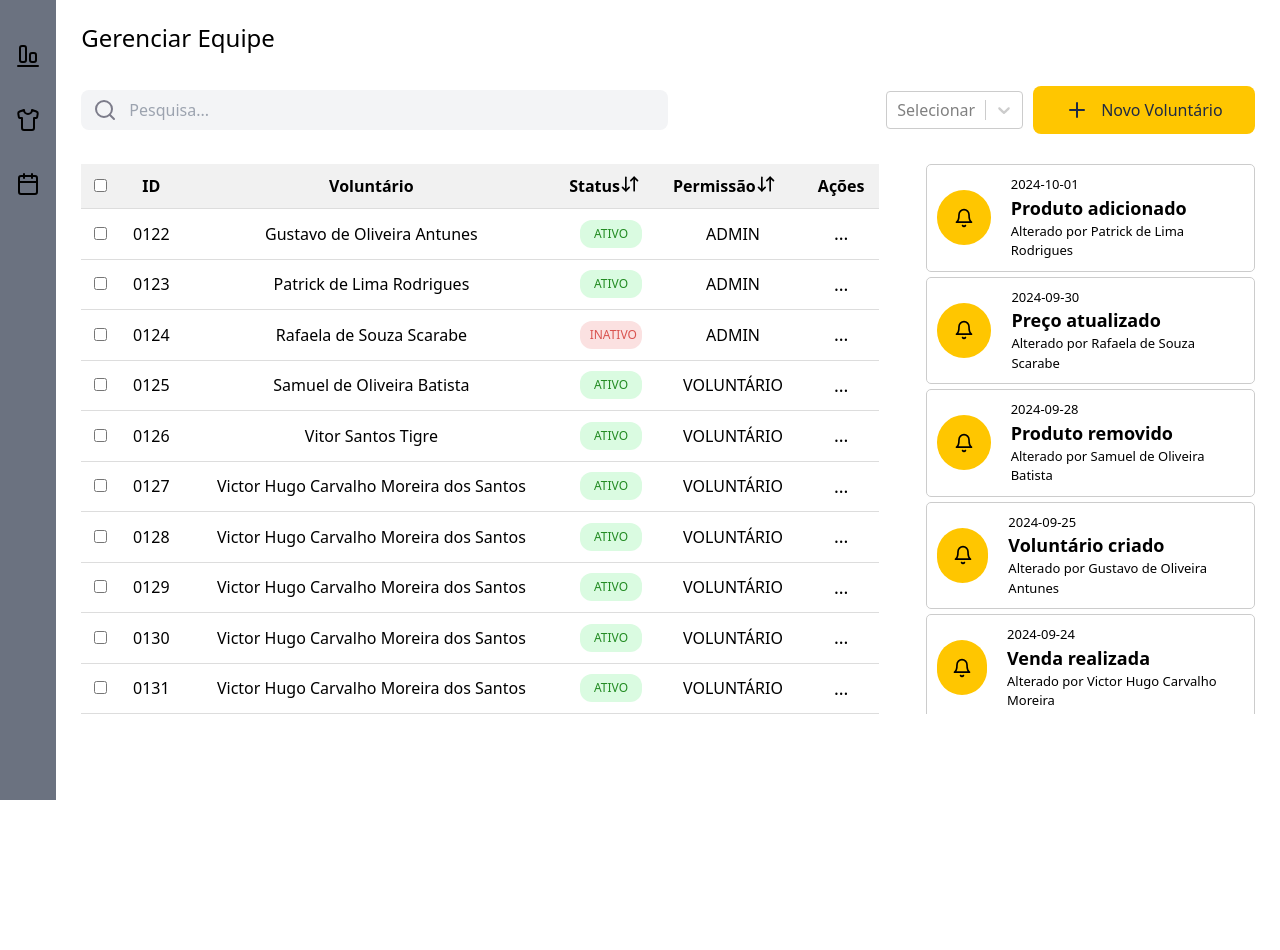
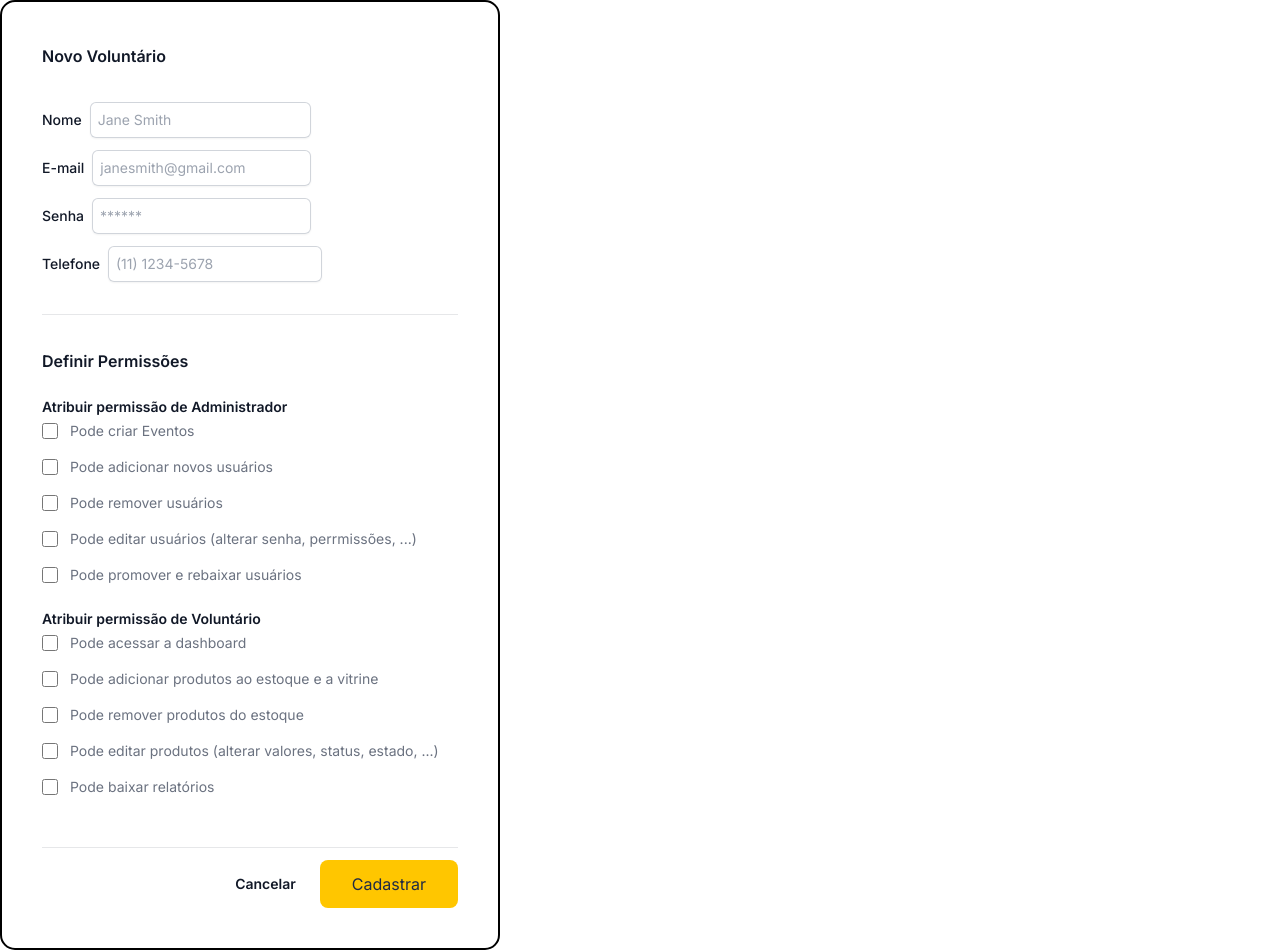
Before and after one commit to Re-vest/web, a React (Vite) app: page / in a window 1280 px wide. Before the commit the page ends 800 px from the top, so only its background shows below. Built offline with nearby package versions, Linux system fonts and the light colour scheme; a web font is replaced by a local one.

Commit message:
componetizando itens de cadastro voluntario

```diff
--- a/src/App.jsx
+++ b/src/App.jsx
@@ -3,13 +3,15 @@
 // import  Home  from "./pages/Home";
 // import  Estoque  from "./pages/Estoque/Estoque.jsx";
 import  {Voluntarios}  from "./pages/Voluntarios/index.jsx"
+import  {CadastroVoluntario}  from "./components/Voluntarios/CadastrarVoluntario.jsx";
 
 function App() {
   return (
     <>
       {/* <Estoque /> */}
           {/* <CalendarPage/> */}
-      <Voluntarios/>
+      {/* <Voluntarios/> */}
+      <CadastroVoluntario/>
       {/* <Home/> */}
     </>
   );
--- a/src/components/Voluntarios/CadastrarVoluntario.jsx
+++ b/src/components/Voluntarios/CadastrarVoluntario.jsx
@@ -1,4 +1,6 @@
 import React, { useState } from "react";
+import {Button} from "../Button";
+import {Input} from "./Input";
 
 import "../../styles/voluntarios.css";
 
@@ -22,20 +24,10 @@ export const CadastroVoluntario = () => {
                     >
                     Nome
                     </label>
-                    <div className="flex-1">
-                    <div className="flex rounded-md shadow-sm ring-1 ring-inset ring-gray-300 focus-within:ring-2 focus-within:ring-inset focus-within:ring-indigo-600 sm:max-w-md">
-                        <input
-                        type="text"
-                        name="username"
-                        id="username"
-                        autoComplete="username"
-                        className="block flex-1 border-0 bg-transparent py-1.5 pl-1 text-gray-900 placeholder:text-gray-400 focus:ring-0 sm:text-sm sm:leading-6"
-                        placeholder="Jane Smith"
-                        />
-                    </div>
-                    </div>
+                    <Input placeholder={" Jane Smith"} id={"username"} type={"text"} autoComplete={"username"}/>
                 </div>
             </div>
+
 
 
             {/* EMAIL */}
@@ -47,18 +39,8 @@ export const CadastroVoluntario = () => {
                     >
                     E-mail
                     </label>
-                    <div className="flex-1">
-                    <div className="flex rounded-md shadow-sm ring-1 ring-inset ring-gray-300 focus-within:ring-2 focus-within:ring-inset focus-within:ring-indigo-600 sm:max-w-md">
-                        <input
-                        type="text"
-                        name="useremail"
-                        id="useremail"
-                        autoComplete="useremail"
-                        className="block flex-1 border-0 bg-transparent py-1.5 pl-1 text-gray-900 placeholder:text-gray-400 focus:ring-0 sm:text-sm sm:leading-6"
-                        placeholder=" janesmith@gmail.com"
-                        />
-                    </div>
-                    </div>
+                    <Input placeholder={" janesmith@gmail.com"} id="email" type={"text"} autoComplete={"email"}/>
+
                 </div>
             </div>
 
@@ -71,18 +53,8 @@ export const CadastroVoluntario = () => {
                     >
                     Senha
                     </label>
-                    <div className="flex-1">
-                    <div className="flex rounded-md shadow-sm ring-1 ring-inset ring-gray-300 focus-within:ring-2 focus-within:ring-inset focus-within:ring-indigo-600 sm:max-w-md">
-                        <input
-                        type="password"
-                        name="senha"
-                        id="senha"
-                        autoComplete="senha"
-                        className="block flex-1 border-0 bg-transparent py-1.5 pl-1 text-gray-900 placeholder:text-gray-400 focus:ring-0 sm:text-sm sm:leading-6"
-                        placeholder=" ******"
-                        />
-                    </div>
-                    </div>
+                    <Input placeholder={" ******"} id="senha" type={"password"} autoComplete={"senha"}/>
+
                 </div>
             </div>
 
@@ -95,18 +67,8 @@ export const CadastroVoluntario = () => {
                     >
                     Telefone
                     </label>
-                    <div className="flex-1">
-                    <div className="flex rounded-md shadow-sm ring-1 ring-inset ring-gray-300 focus-within:ring-2 focus-within:ring-inset focus-within:ring-indigo-600 sm:max-w-md">
-                        <input
-                        type="text"
-                        name="userphone"
-                        id="userphone"
-                        autoComplete="userphone"
-                        className="block flex-1 border-0 bg-transparent py-1.5 pl-1 text-gray-900 placeholder:text-gray-400 focus:ring-0 sm:text-sm sm:leading-6"
-                        placeholder=" (11) 1234-5678"
-                        />
-                    </div>
-                    </div>
+                    <Input placeholder={" (11) 1234-5678"} id="telefone" type={"phone"} autoComplete={"telefone"}/>
+
                 </div>
             </div>
 
@@ -231,9 +193,11 @@ export const CadastroVoluntario = () => {
         */}
         <div className="mt-3 flex items-center justify-end gap-x-6">
             <button type="button"
-                className="text-sm font-semibold leading-6 text-gray-900">Cancelar</button>
-            <button type="submit"
-                className="rounded-md bg-indigo-600 px-3 py-2 text-sm font-semibold text-white shadow-sm hover:bg-indigo-500 focus-visible:outline focus-visible:outline-2 focus-visible:outline-offset-2 focus-visible:outline-indigo-600">Cadastrar</button>
+                className="text-sm font-semibold leading-6 text-gray-900">Cancelar
+            </button>
+
+            <Button text={"Cadastrar"} />
+
         </div>
     </form>
       </>
--- /dev/null
+++ b/src/components/Voluntarios/Input.jsx
@@ -0,0 +1,15 @@
+export function Input({ placeholder, id, type, autoComplete}) {
+  return (
+    <div className="flex-1">
+      <div className="flex rounded-md shadow-sm ring-1 ring-inset ring-gray-300 focus-within:ring-2 focus-within:ring-inset focus-within:ring-indigo-600 sm:max-w-md">
+        <input
+          placeholder={placeholder}
+          id={id}
+          type={type}
+          autoComplete={autoComplete}
+          className="block flex-1 border-0 bg-transparent py-1.5 pl-1 text-gray-900 placeholder:text-gray-400 focus:ring-0 sm:text-sm sm:leading-6"
+        />
+      </div>
+    </div>
+  );
+}
--- a/src/pages/Voluntarios/index.jsx
+++ b/src/pages/Voluntarios/index.jsx
@@ -197,9 +197,6 @@ export const Voluntarios = () => {
       const buscarVoluntario =
         volunteer.id.toLowerCase().includes(termo) ||
         volunteer.voluntario.toLowerCase().includes(termo)
-        // ||
-        // volunteer.status.toLowerCase().includes(termo) ||
-        // volunteer.permissao.toLowerCase().includes(termo);
 
 
       const statusSelecionado = selectedFilters.status.length === 0 || //status
```
